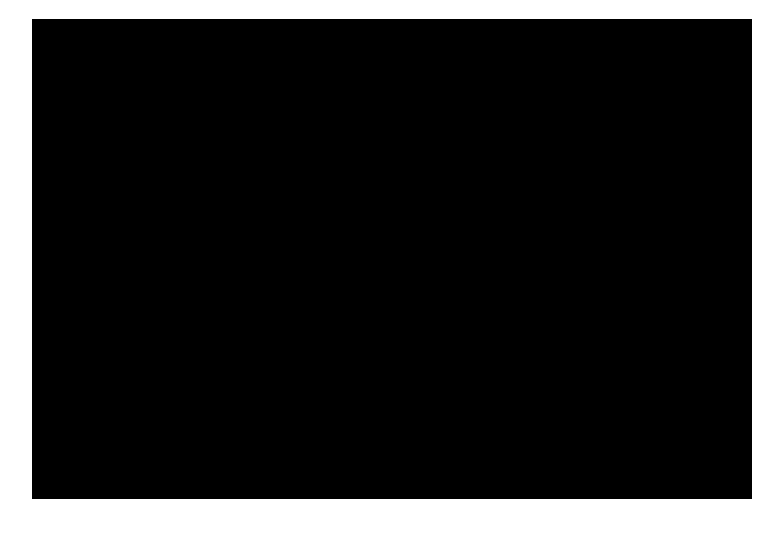
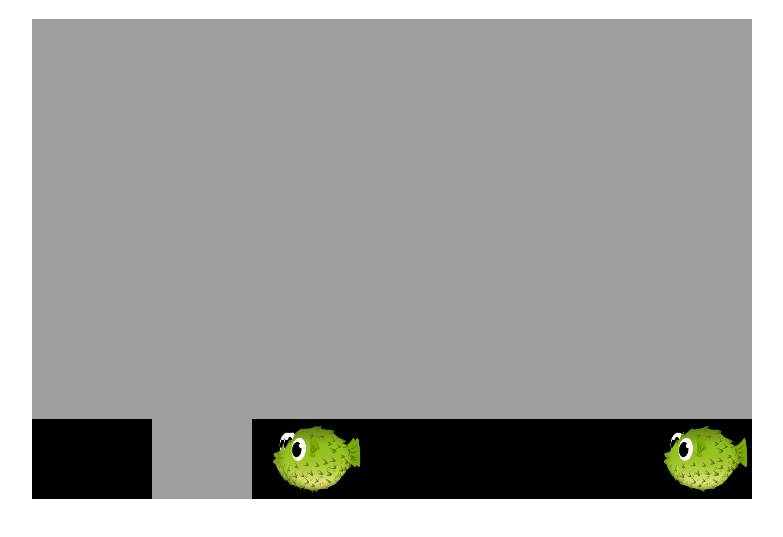
Before and after one commit to Hummner/sharkie, a plain HTML site: page index.html in a window 1280 px wide. Shown: the part 69-606 px from the top of the page, without its empty margins (248-1031 px from the left). Drawn offline with Linux system fonts and the light colour scheme.

Commit message:
first enemy and light

```diff
--- a/classes/chicken.class.js
+++ b/classes/chicken.class.js
@@ -1,3 +1,13 @@
 class Chicken extends MovableObject {
 
+
+
+    constructor() {
+        super().loadImage("/img/2.Enemy/1.Puffer fish (3 color options)/1.Swim/1.swim1.png");
+
+        this.x = 200 + Math.random() * 500;
+
+
+    }
+
 }
--- /dev/null
+++ b/classes/light.class.js
@@ -0,0 +1,11 @@
+class Light extends MovableObject {
+x = 0;
+y = 0;
+width = 780;
+height = 400;
+
+constructor() {
+    super().loadImage("img/3. Background/Layers/1. Light/COMPLETO.png");
+
+    }
+}
--- a/classes/movable-object.class.js
+++ b/classes/movable-object.class.js
@@ -2,6 +2,8 @@ class MovableObject {
     x = 120;
     y = 400;
     img;
+    height = 100;
+    width = 100;
 
 
     loadImage(path) {
--- a/classes/world.class.js
+++ b/classes/world.class.js
@@ -4,10 +4,32 @@ class World {
         new Chicken(),
         new Chicken(),
         new Chicken()
-];
+    ];
+    light = new Light();
+
+    ctx;
+    canvas;
+
+    constructor(canvas) {
+        this.ctx = canvas.getContext("2d");
+        this.canvas = canvas
+        this.draw();
+    }
 
 
-draw() {
+    draw() {
+        this.ctx.clearRect(0,0, this.canvas.width, this.canvas.height)
+        this.ctx.drawImage(this.charachter.img, this.charachter.x, this.charachter.y, this.charachter.width, this.charachter.height);
+        this.enemies.forEach(enemy => {
+            this.ctx.drawImage(enemy.img, enemy.x, enemy.y, enemy.width, enemy.height)
+        })
+        this.ctx.drawImage(this.light.img, this.light.x, this.light.y, this.light.width, this.light.height)
 
+
+
+        let self = this;
+        requestAnimationFrame(function() {
+            self.draw();
+        });
+    }
 }
-}
--- a/index.html
+++ b/index.html
@@ -6,9 +6,11 @@
     <title>Document</title>
     <link rel="stylesheet" href="/style.css">
     <script src="/classes/movable-object.class.js"></script>
+    <script src="/classes/light.class.js"></script>
     <script src="/classes/character.class.js"></script>
     <script src="/classes/chicken.class.js"></script>
     <script src="/classes/world.class.js"></script>
+
     <script src="/js/game.js"></script>
 </head>
 <body onload=" init()">
--- a/js/game.js
+++ b/js/game.js
@@ -1,13 +1,10 @@
 let canvas;
-let ctx;
+let world;
 
-
-
-let world = new World();
 
 function init() {
     canvas = document.getElementById("canvas");
-    ctx = canvas.getContext("2d");
+    world = new World(canvas);
 
 
 
```
